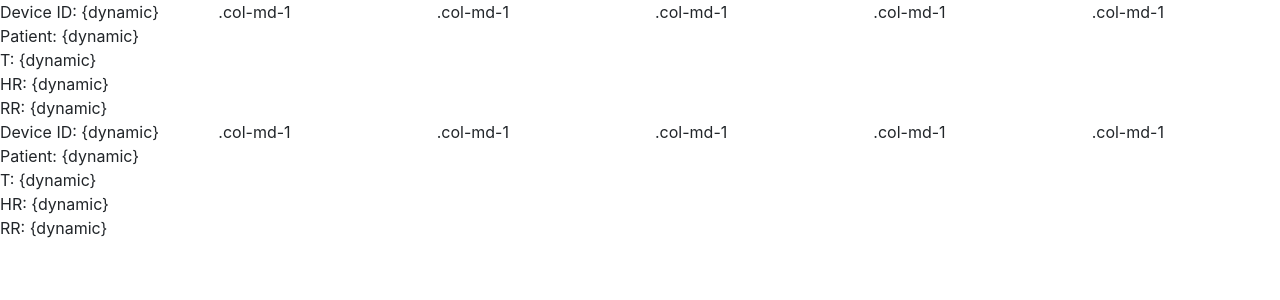
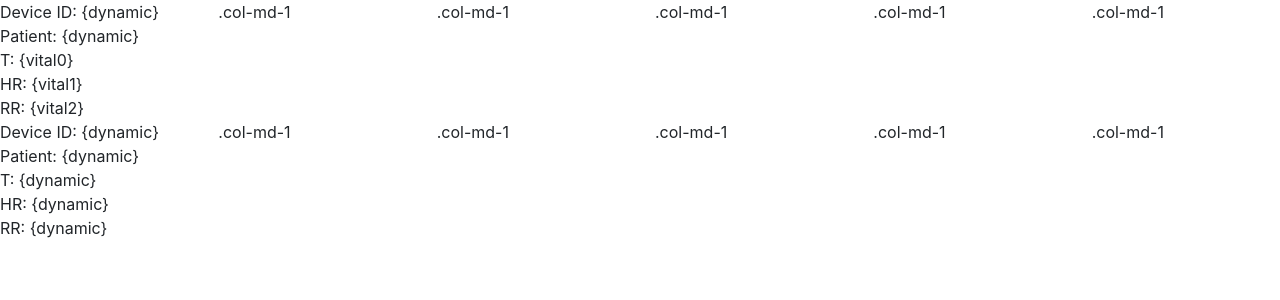
Before and after one commit to amborsa/96_hub, a Flask app: page / in a window 1280 px wide. Shown: the top 300 px of the page. Run offline with Flask 2, Linux system fonts and the light colour scheme; some libraries are stand-ins or nearby versions.

Commit message:
11-12-18

```diff
--- a/app.py
+++ b/app.py
@@ -4,6 +4,12 @@ app = Flask(__name__)
 
 @app.route('/')
 def index():
+    # vitals = db.execute("SELECT * FROM Patient1 WHERE time = (SELECT MAX(time) FROM Patient1)")
+    # hr = vitals[0]["hr"]
+    # temp = vitals[0]["temp"]
+    # rr = vitals[0]["rr"]
+    # current_vital = [hr, temp, rr]
+    # ,vital = current_vital
     return render_template("main.html")
 
 if __name__ == "__main__":
--- a/application.py
+++ b/application.py
@@ -9,6 +9,9 @@ from pytz import timezone
 # Import math python libraries
 import numpy as np
 import matplotlib.pyplot as plt
+    # N = 8
+    # x = np.linspace(0,100,N)
+    # plt.plot(x, 2*x, 'o')
 
 from helpers import login_required, apology
 
@@ -40,9 +43,6 @@ def index():
     temp = vitals[0]["temp"]
     rr = vitals[0]["rr"]
     current_vital = [hr, temp, rr]
-    N = 8
-    x = np.linspace(0,100,N)
-    plt.plot(x, 2*x, 'o')
     return render_template("index.html", vital = current_vital)
 
 @app.route("/patientgraphs")
--- a/templates/main.html
+++ b/templates/main.html
@@ -6,9 +6,9 @@
           <div class="col">
               Device ID: {dynamic}<br>
               Patient: {dynamic}<br>
-              T: {dynamic}<br>
-              HR: {dynamic}<br>
-              RR: {dynamic}<br>
+              T: {vital0}<br>
+              HR: {vital1}<br>
+              RR: {vital2}<br>
           </div>
           <div class="col">.col-md-1</div>
           <div class="col">.col-md-1</div>
```
